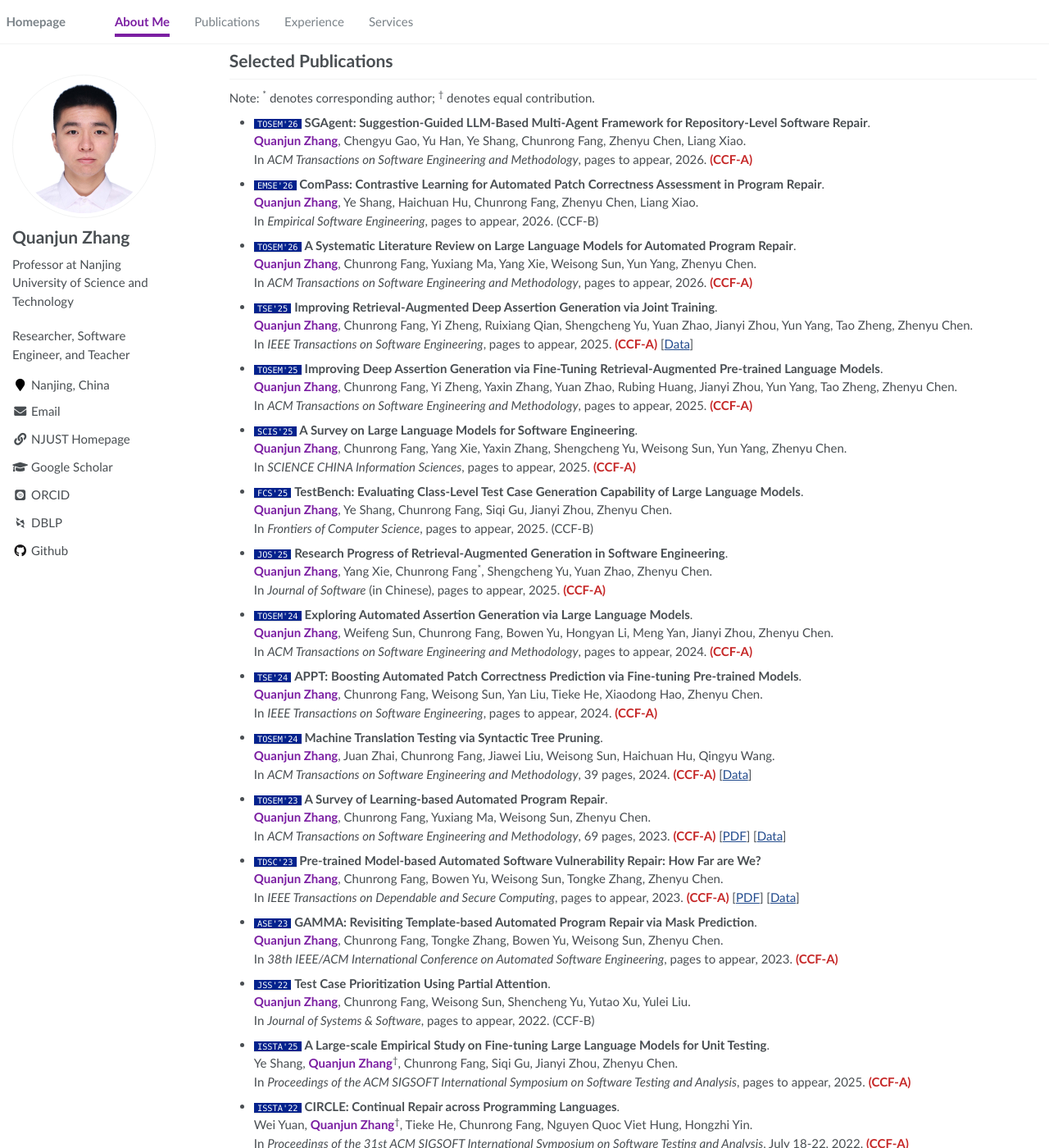
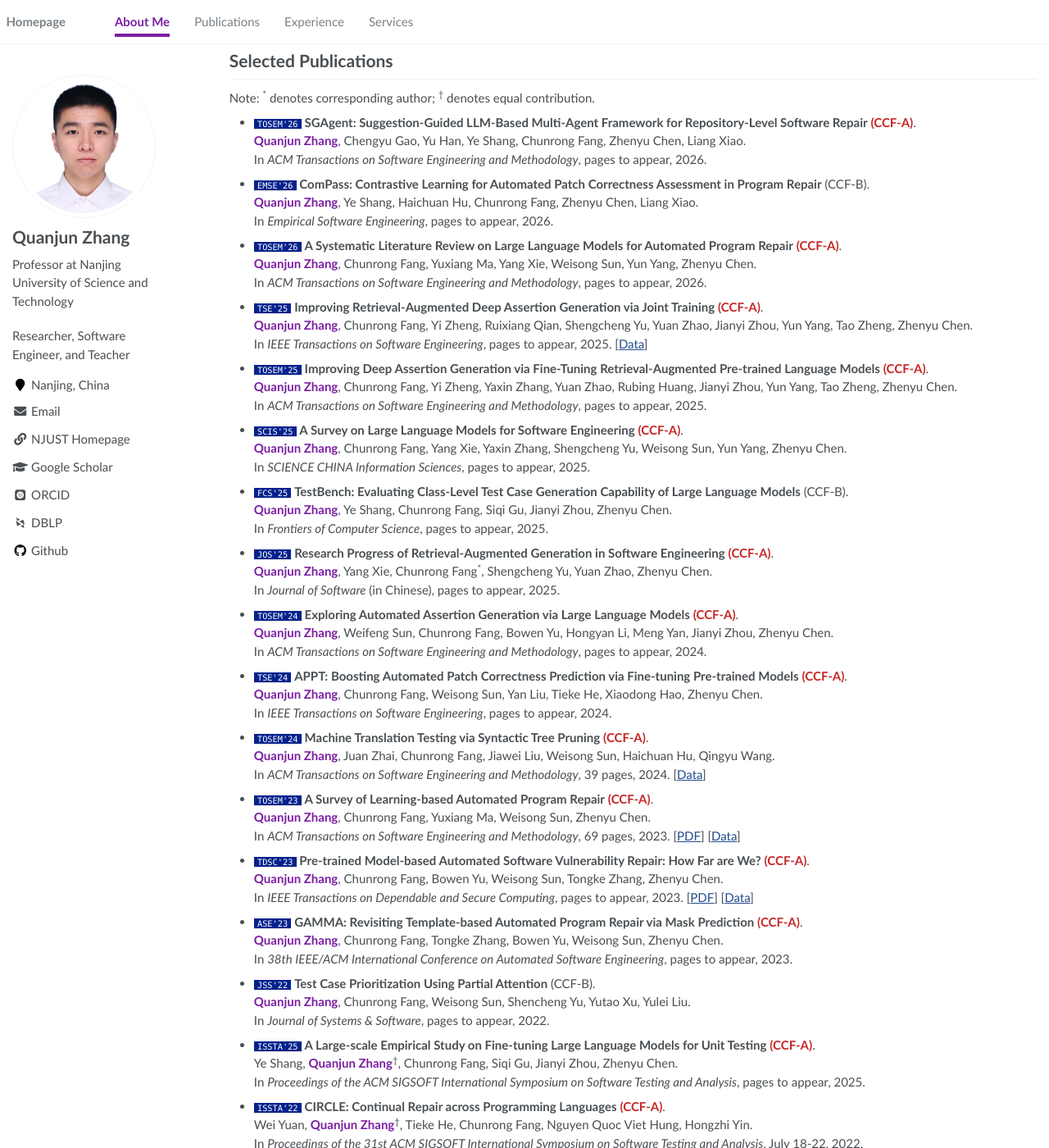
Before and after one commit to QuanjunZhang/quanjunzhang.github.io, a Jekyll site: the page built from _pages/about.md, in a window 1280 px wide and 1400 px high, scrolled down 966 px. Shown: the whole window at 82% size. Built offline with Jekyll 4.4.1, drawn with Linux system fonts in a browser that asks for light colours; some web fonts are replaced.

Commit message:
Move selected publication rankings to titles

```diff
--- a/_pages/about.md
+++ b/_pages/about.md
@@ -36,70 +36,70 @@ I have published over 50 papers <a href='https://scholar.google.com/citations?us
 
 Note: <sup>&#42;</sup> denotes corresponding author; <sup>&dagger;</sup> denotes equal contribution.
 
-- `TOSEM'26` **SGAgent: Suggestion-Guided LLM-Based Multi-Agent Framework for Repository-Level Software Repair**.
+- `TOSEM'26` **SGAgent: Suggestion-Guided LLM-Based Multi-Agent Framework for Repository-Level Software Repair** <span class="ccf-a">(CCF-A)</span>.
   **Quanjun Zhang**, Chengyu Gao, Yu Han, Ye Shang, Chunrong Fang, Zhenyu Chen, Liang Xiao.
-  In *ACM Transactions on Software Engineering and Methodology*, pages to appear, 2026. <span class="ccf-a">(CCF-A)</span>
+  In *ACM Transactions on Software Engineering and Methodology*, pages to appear, 2026.
 
-- `EMSE'26` **ComPass: Contrastive Learning for Automated Patch Correctness Assessment in Program Repair**.
+- `EMSE'26` **ComPass: Contrastive Learning for Automated Patch Correctness Assessment in Program Repair** (CCF-B).
   **Quanjun Zhang**, Ye Shang, Haichuan Hu, Chunrong Fang, Zhenyu Chen, Liang Xiao.
-  In *Empirical Software Engineering*, pages to appear, 2026. (CCF-B)
+  In *Empirical Software Engineering*, pages to appear, 2026.
 
-- `TOSEM'26` **A Systematic Literature Review on Large Language Models for Automated Program Repair**.
+- `TOSEM'26` **A Systematic Literature Review on Large Language Models for Automated Program Repair** <span class="ccf-a">(CCF-A)</span>.
   **Quanjun Zhang**, Chunrong Fang, Yuxiang Ma, Yang Xie, Weisong Sun, Yun Yang, Zhenyu Chen.
-  In *ACM Transactions on Software Engineering and Methodology*, pages to appear, 2026. <span class="ccf-a">(CCF-A)</span>
+  In *ACM Transactions on Software Engineering and Methodology*, pages to appear, 2026.
 
-- `TSE'25` **Improving Retrieval-Augmented Deep Assertion Generation via Joint Training**.
+- `TSE'25` **Improving Retrieval-Augmented Deep Assertion Generation via Joint Training** <span class="ccf-a">(CCF-A)</span>.
   **Quanjun Zhang**, Chunrong Fang, Yi Zheng, Ruixiang Qian, Shengcheng Yu, Yuan Zhao, Jianyi Zhou, Yun Yang, Tao Zheng, Zhenyu Chen.
-  In *IEEE Transactions on Software Engineering*, pages to appear, 2025. <span class="ccf-a">(CCF-A)</span> [[Data](https://github.com/iSEngLab/AG-RAG)]
+  In *IEEE Transactions on Software Engineering*, pages to appear, 2025. [[Data](https://github.com/iSEngLab/AG-RAG)]
 
-- `TOSEM'25` **Improving Deep Assertion Generation via Fine-Tuning Retrieval-Augmented Pre-trained Language Models**.
+- `TOSEM'25` **Improving Deep Assertion Generation via Fine-Tuning Retrieval-Augmented Pre-trained Language Models** <span class="ccf-a">(CCF-A)</span>.
   **Quanjun Zhang**, Chunrong Fang, Yi Zheng, Yaxin Zhang, Yuan Zhao, Rubing Huang, Jianyi Zhou, Yun Yang, Tao Zheng, Zhenyu Chen.
-  In *ACM Transactions on Software Engineering and Methodology*, pages to appear, 2025. <span class="ccf-a">(CCF-A)</span>
+  In *ACM Transactions on Software Engineering and Methodology*, pages to appear, 2025.
 
-- `SCIS'25` **A Survey on Large Language Models for Software Engineering**.
+- `SCIS'25` **A Survey on Large Language Models for Software Engineering** <span class="ccf-a">(CCF-A)</span>.
   **Quanjun Zhang**, Chunrong Fang, Yang Xie, Yaxin Zhang, Shengcheng Yu, Weisong Sun, Yun Yang, Zhenyu Chen.
-  In *SCIENCE CHINA Information Sciences*, pages to appear, 2025. <span class="ccf-a">(CCF-A)</span>
+  In *SCIENCE CHINA Information Sciences*, pages to appear, 2025.
 
-- `FCS'25` **TestBench: Evaluating Class-Level Test Case Generation Capability of Large Language Models**.
+- `FCS'25` **TestBench: Evaluating Class-Level Test Case Generation Capability of Large Language Models** (CCF-B).
   **Quanjun Zhang**, Ye Shang, Chunrong Fang, Siqi Gu, Jianyi Zhou, Zhenyu Chen.
-  In *Frontiers of Computer Science*, pages to appear, 2025. (CCF-B)
+  In *Frontiers of Computer Science*, pages to appear, 2025.
 
-- `JOS'25` **Research Progress of Retrieval-Augmented Generation in Software Engineering**.
+- `JOS'25` **Research Progress of Retrieval-Augmented Generation in Software Engineering** <span class="ccf-a">(CCF-A)</span>.
   **Quanjun Zhang**, Yang Xie, Chunrong Fang<sup>&#42;</sup>, Shengcheng Yu, Yuan Zhao, Zhenyu Chen.<br>
-  In *Journal of Software* (in Chinese), pages to appear, 2025. <span class="ccf-a">(CCF-A)</span>
+  In *Journal of Software* (in Chinese), pages to appear, 2025.
 
-- `TOSEM'24` **Exploring Automated Assertion Generation via Large Language Models**.
+- `TOSEM'24` **Exploring Automated Assertion Generation via Large Language Models** <span class="ccf-a">(CCF-A)</span>.
   **Quanjun Zhang**, Weifeng Sun, Chunrong Fang, Bowen Yu, Hongyan Li, Meng Yan, Jianyi Zhou, Zhenyu Chen.
-  In *ACM Transactions on Software Engineering and Methodology*, pages to appear, 2024. <span class="ccf-a">(CCF-A)</span>
+  In *ACM Transactions on Software Engineering and Methodology*, pages to appear, 2024.
 
-- `TSE'24` **APPT: Boosting Automated Patch Correctness Prediction via Fine-tuning Pre-trained Models**.
+- `TSE'24` **APPT: Boosting Automated Patch Correctness Prediction via Fine-tuning Pre-trained Models** <span class="ccf-a">(CCF-A)</span>.
   **Quanjun Zhang**, Chunrong Fang, Weisong Sun, Yan Liu, Tieke He, Xiaodong Hao, Zhenyu Chen.
-  In *IEEE Transactions on Software Engineering*, pages to appear, 2024. <span class="ccf-a">(CCF-A)</span>
+  In *IEEE Transactions on Software Engineering*, pages to appear, 2024.
 
-- `TOSEM'24` **Machine Translation Testing via Syntactic Tree Pruning**.
+- `TOSEM'24` **Machine Translation Testing via Syntactic Tree Pruning** <span class="ccf-a">(CCF-A)</span>.
   **Quanjun Zhang**, Juan Zhai, Chunrong Fang, Jiawei Liu, Weisong Sun, Haichuan Hu, Qingyu Wang.
-  In *ACM Transactions on Software Engineering and Methodology*, 39 pages, 2024. <span class="ccf-a">(CCF-A)</span> [[Data](https://github.com/iSEngLab/STP)]
+  In *ACM Transactions on Software Engineering and Methodology*, 39 pages, 2024. [[Data](https://github.com/iSEngLab/STP)]
 
-- `TOSEM'23` **A Survey of Learning-based Automated Program Repair**.
+- `TOSEM'23` **A Survey of Learning-based Automated Program Repair** <span class="ccf-a">(CCF-A)</span>.
   **Quanjun Zhang**, Chunrong Fang, Yuxiang Ma, Weisong Sun, Zhenyu Chen.
-  In *ACM Transactions on Software Engineering and Methodology*, 69 pages, 2023. <span class="ccf-a">(CCF-A)</span> [[PDF](https://arxiv.org/pdf/2308.12533.pdf)] [[Data](https://github.com/iSEngLab/AwesomeLearningAPR)]
+  In *ACM Transactions on Software Engineering and Methodology*, 69 pages, 2023. [[PDF](https://arxiv.org/pdf/2308.12533.pdf)] [[Data](https://github.com/iSEngLab/AwesomeLearningAPR)]
 
-- `TDSC'23` **Pre-trained Model-based Automated Software Vulnerability Repair: How Far are We?**
+- `TDSC'23` **Pre-trained Model-based Automated Software Vulnerability Repair: How Far are We?** <span class="ccf-a">(CCF-A)</span>.
   **Quanjun Zhang**, Chunrong Fang, Bowen Yu, Weisong Sun, Tongke Zhang, Zhenyu Chen.
-  In *IEEE Transactions on Dependable and Secure Computing*, pages to appear, 2023. <span class="ccf-a">(CCF-A)</span> [[PDF](https://arxiv.org/pdf/2309.09308.pdf)] [[Data](https://github.com/iSEngLab/LLM4VulFix)]
+  In *IEEE Transactions on Dependable and Secure Computing*, pages to appear, 2023. [[PDF](https://arxiv.org/pdf/2309.09308.pdf)] [[Data](https://github.com/iSEngLab/LLM4VulFix)]
 
-- `ASE'23` **GAMMA: Revisiting Template-based Automated Program Repair via Mask Prediction**.
+- `ASE'23` **GAMMA: Revisiting Template-based Automated Program Repair via Mask Prediction** <span class="ccf-a">(CCF-A)</span>.
   **Quanjun Zhang**, Chunrong Fang, Tongke Zhang, Bowen Yu, Weisong Sun, Zhenyu Chen.
-  In *38th IEEE/ACM International Conference on Automated Software Engineering*, pages to appear, 2023. <span class="ccf-a">(CCF-A)</span>
+  In *38th IEEE/ACM International Conference on Automated Software Engineering*, pages to appear, 2023.
 
-- `JSS'22` **Test Case Prioritization Using Partial Attention**.
+- `JSS'22` **Test Case Prioritization Using Partial Attention** (CCF-B).
   **Quanjun Zhang**, Chunrong Fang, Weisong Sun, Shencheng Yu, Yutao Xu, Yulei Liu.
-  In *Journal of Systems & Software*, pages to appear, 2022. (CCF-B)
+  In *Journal of Systems & Software*, pages to appear, 2022.
 
-- `ISSTA'25` **A Large-scale Empirical Study on Fine-tuning Large Language Models for Unit Testing**.
+- `ISSTA'25` **A Large-scale Empirical Study on Fine-tuning Large Language Models for Unit Testing** <span class="ccf-a">(CCF-A)</span>.
   Ye Shang, **Quanjun Zhang**<sup>&dagger;</sup>, Chunrong Fang, Siqi Gu, Jianyi Zhou, Zhenyu Chen.<br>
-  In *Proceedings of the ACM SIGSOFT International Symposium on Software Testing and Analysis*, pages to appear, 2025. <span class="ccf-a">(CCF-A)</span>
+  In *Proceedings of the ACM SIGSOFT International Symposium on Software Testing and Analysis*, pages to appear, 2025.
 
-- `ISSTA'22` **CIRCLE: Continual Repair across Programming Languages**.
+- `ISSTA'22` **CIRCLE: Continual Repair across Programming Languages** <span class="ccf-a">(CCF-A)</span>.
   Wei Yuan, **Quanjun Zhang**<sup>&dagger;</sup>, Tieke He, Chunrong Fang, Nguyen Quoc Viet Hung, Hongzhi Yin.<br>
-  In *Proceedings of the 31st ACM SIGSOFT International Symposium on Software Testing and Analysis*, July 18-22, 2022. <span class="ccf-a">(CCF-A)</span>
+  In *Proceedings of the 31st ACM SIGSOFT International Symposium on Software Testing and Analysis*, July 18-22, 2022.
```
